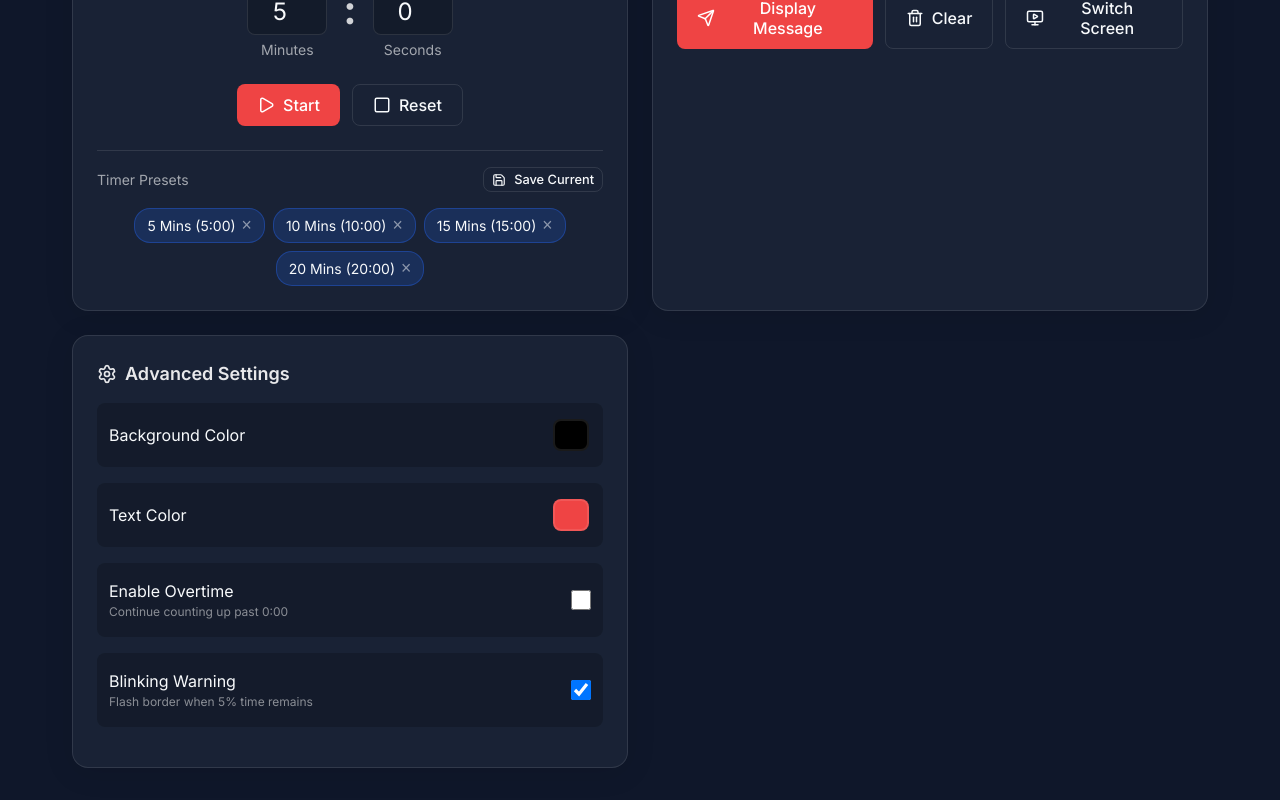
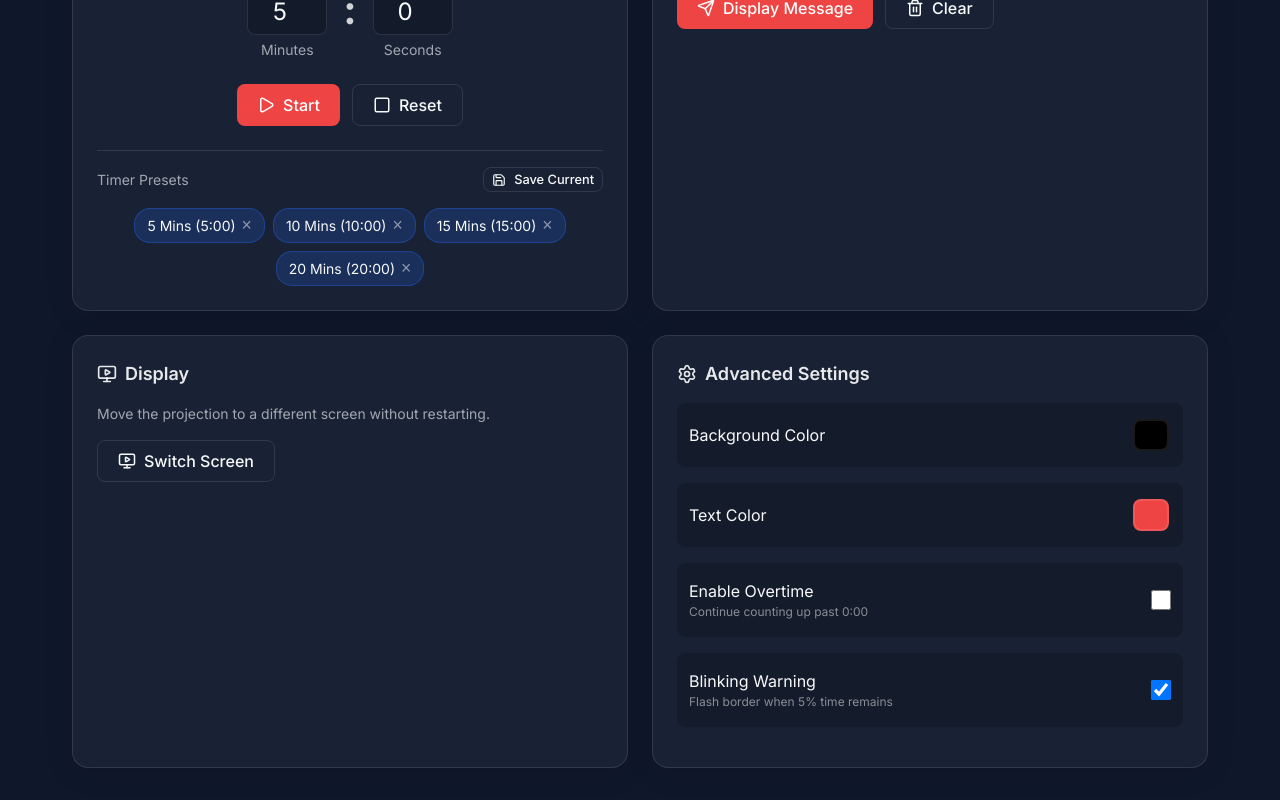
Before and after one commit to Uticodes/PlatformTimer, a React (Vite) app: page / in a window 1280 px wide. Shown: the part 370-1170 px from the top of the page. Built offline with nearby package versions, Linux system fonts and the light colour scheme.

Commit message:
Add a card for display screen selection

```diff
--- a/src/screens/Operator.jsx
+++ b/src/screens/Operator.jsx
@@ -438,11 +438,18 @@
             <button className="btn btn-secondary" onClick={handleClearMessage}>
               <Trash2 size={18} /> Clear
             </button>
+          </div>
+        </div>
+
+        {/* Display Management Panel */}
+        <div className="glass-panel">
+          <h2 className="section-title"><MonitorPlay size={20} /> Display</h2>
+          <p style={{ fontSize: '0.875rem', color: 'rgba(255,255,255,0.6)', marginBottom: '16px' }}>Move the projection to a different screen without restarting.</p>
+          <div className="controls-row" style={{ justifyContent: 'flex-start' }}>
             <button
               className="btn btn-secondary"
               onClick={handleOpenDisplay}
               title="Move an already open display to a different screen"
-              style={{ marginLeft: 'auto' }}
             >
               <MonitorPlay size={18} />
               Switch Screen
```
